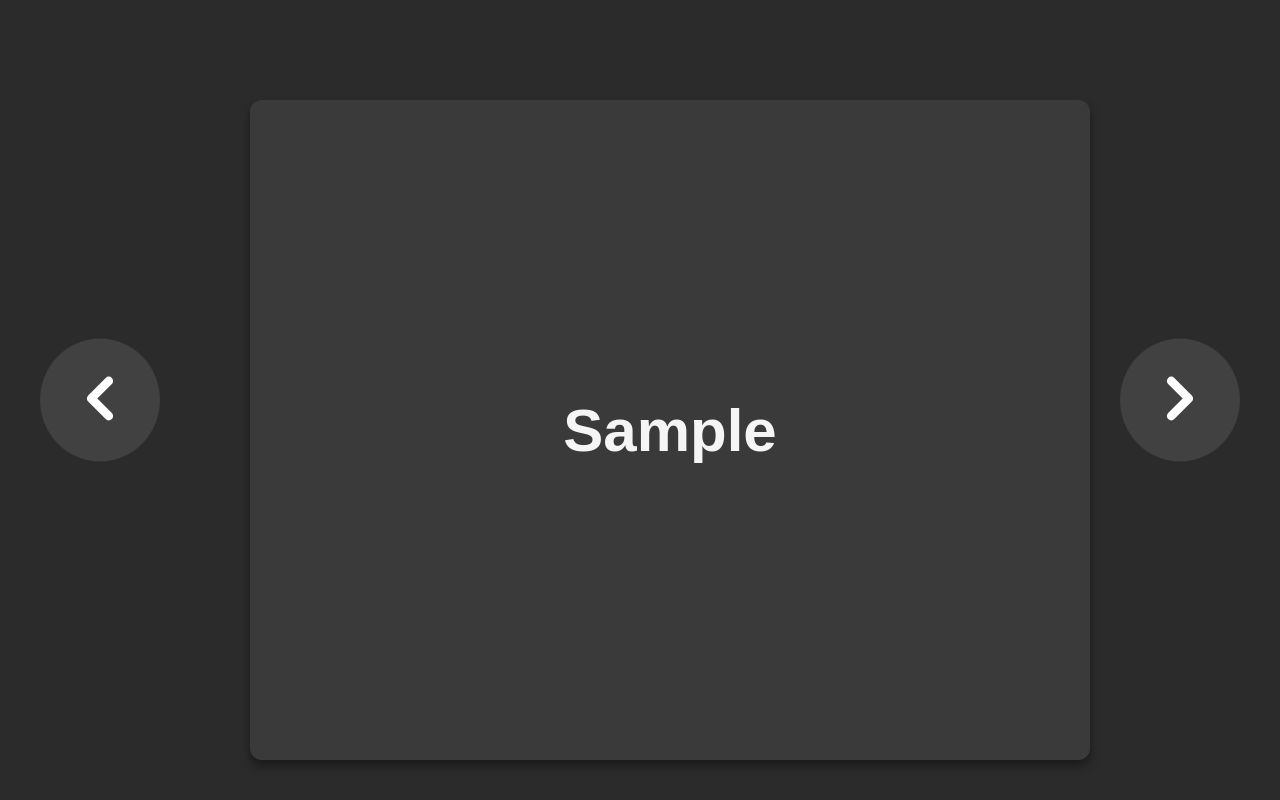
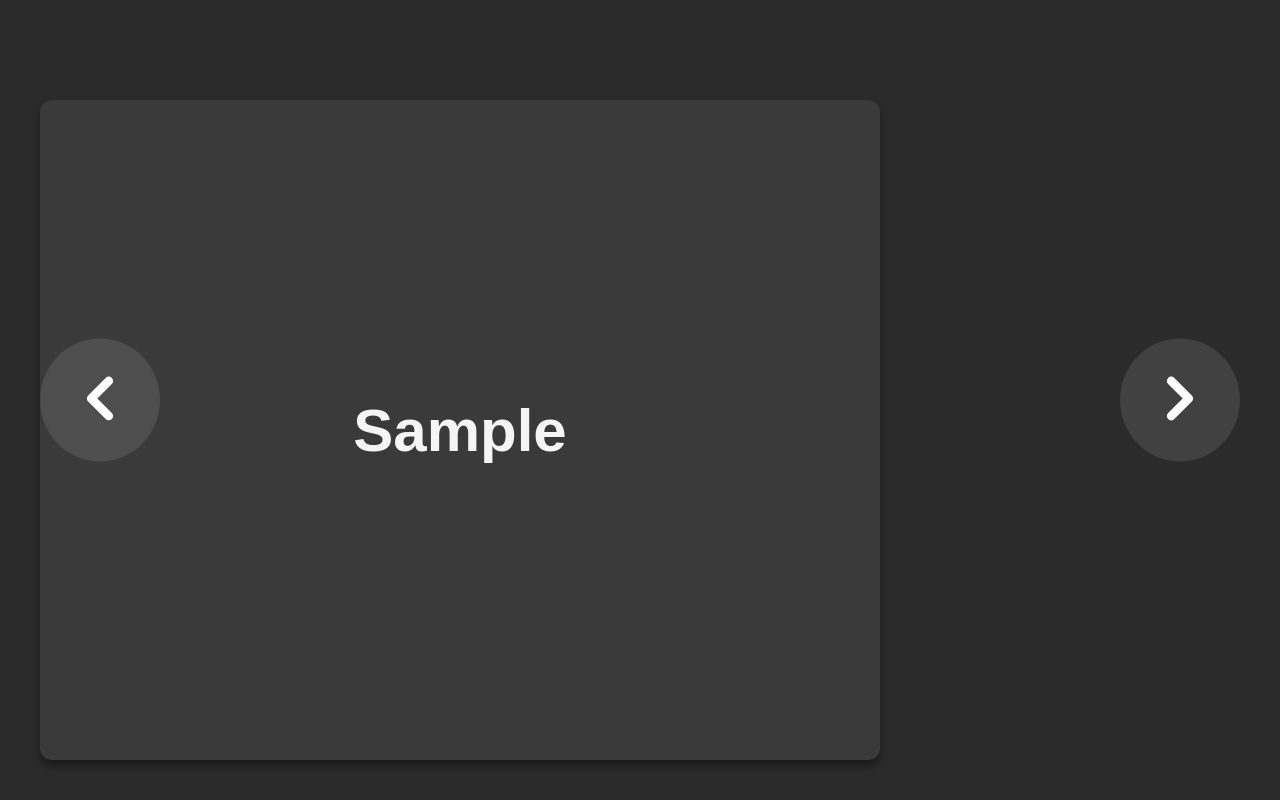
Before and after one commit to 77sasik-commits/flashcard, a Flask app: template templates/index.html in a window 1280 px wide. Run offline with Flask 3, Linux system fonts and the light colour scheme; the template is opened without the code that fills it: most values are stand-ins (such as "Sample title", 1, 10 or a date in 2020).

Commit message:
Update style.css

```diff
--- a/static/style.css
+++ b/static/style.css
@@ -11,7 +11,7 @@ body {
 #card-wrapper {
     display: flex;
     align-items: center;
-    justify-content: center;
+    justify-content: space-between;
     width: 95vw;
     max-width: 1200px;
     height: 75vh;
@@ -24,9 +24,9 @@ body {
     justify-content: center;
     align-items: center;
     position: relative;
-    width: 65%;
     height: 100%;
-    margin: 0 100px; /* 버튼과 카드 사이 충분한 여백 */
+    flex: 1;
+    max-width: 65%; /* 버튼과 카드 사이 충분한 여백 */
 }
 
 .card {
@@ -38,7 +38,7 @@ body {
     display: none;
     transform-origin: center center; /* 회전 기준을 중앙으로 */
     margin: auto;
-    position: absolute;
+    position: relative;
 }
 
 .card.active {
```
